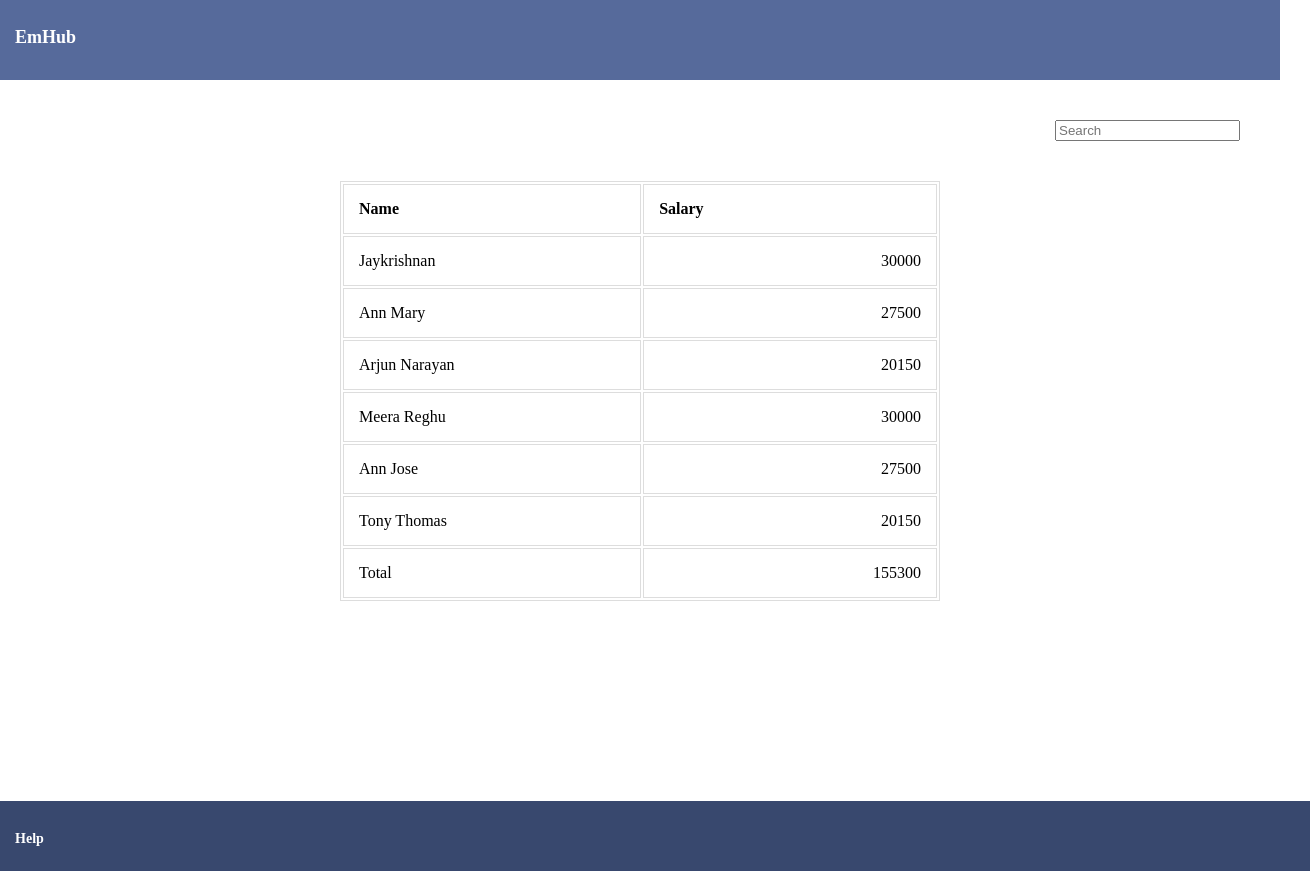
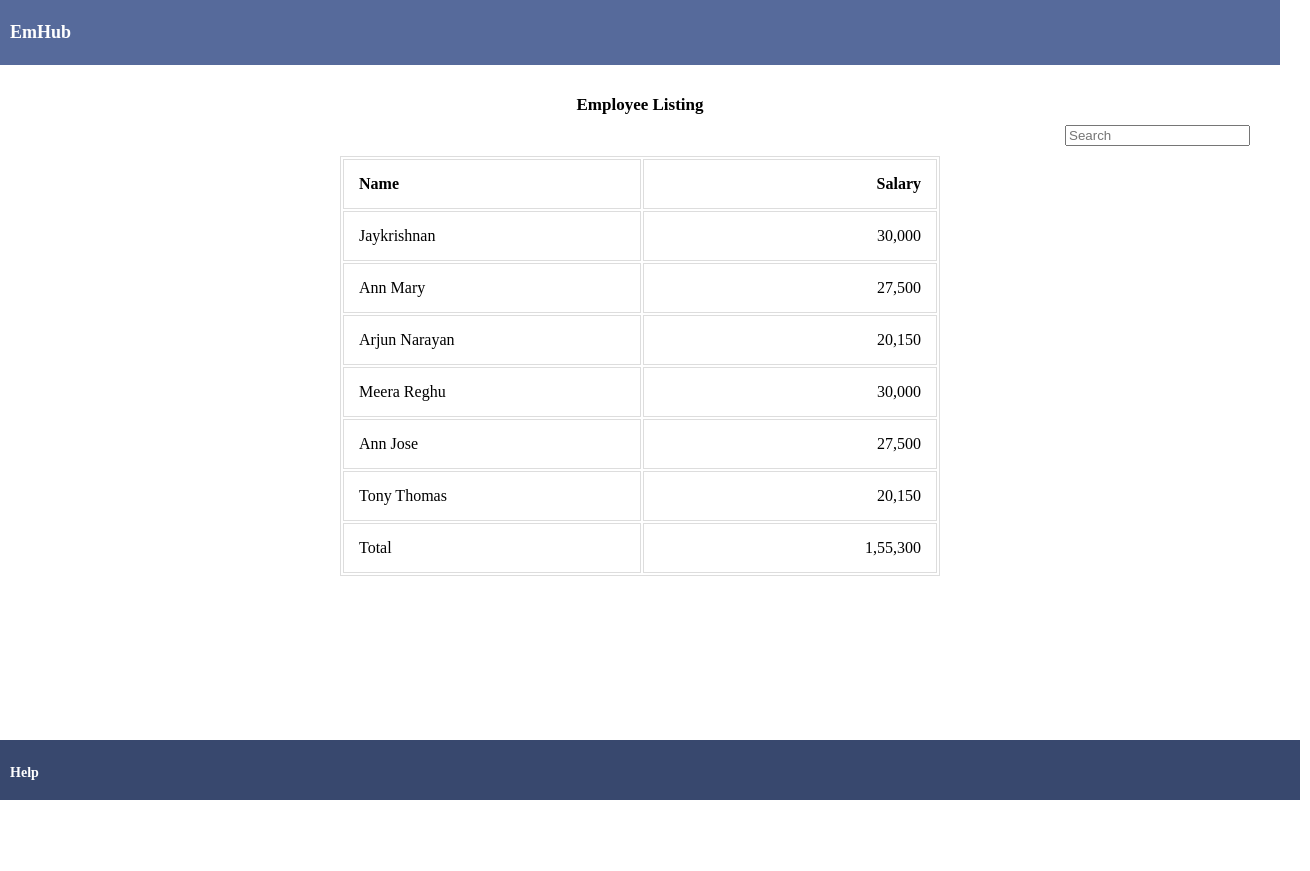
Before and after one commit to annluke/Employee-listing, a plain HTML site: page index.html in a window 1280 px wide. Shown: the whole page, 1310 px wide, since content can reach past the window. After the commit the page ends 800 px from the top, so only its background shows below. Drawn offline with Linux system fonts and the light colour scheme.

Commit message:
edited files

```diff
--- a/index.html
+++ b/index.html
@@ -5,16 +5,17 @@
         <link rel="stylesheet" href="style.css">
         <script src="scriptl.js"></script>
 	</head>
-	<body id="main-body" onload=GenerateTable()>
+	<body id="main-body" onload=generateTable()>
 		<header>
 			<h1 id="page-heading">EmHub</h1>
 		</header>
 		<section id="main-container">
+			<h2 id="container-heading">Employee Listing</h2>
 			<div id="form-group">
     			<input type="text" id="search-id" placeholder="Search" onkeyup="filter()" autocomplete="off">
 			</div>
 			<div id="table-container">
-				<table id="displayTable"></table>
+				<table id="display-table"></table>
 			</div>
 		</section>
 		<footer>
--- a/scriptl.js
+++ b/scriptl.js
@@ -1,35 +1,35 @@
 var employee = [
 	{
 	 "Name": "Jaykrishnan",
-	 "Salary": 30000
+	 "Salary": "30,000"
 	},
 	{
 	 "Name": "Ann Mary",
-	 "Salary": 27500
+	 "Salary": "27,500"
 	},
 	{
 	 "Name": "Arjun Narayan",
-	 "Salary": 20150
+	 "Salary": "20,150"
 	},
 	{
 	 "Name": "Meera Reghu",
-	 "Salary": 30000
+	 "Salary": "30,000"
 	},
 	{
 	 "Name": "Ann Jose",
-	 "Salary": 27500
+	 "Salary": "27,500"
 	},
 	{
 	 "Name": "Tony Thomas",
-	 "Salary": 20150
+	 "Salary": "20,150"
 	},
 	{
 	 "Name": "Total",
-	 "Salary": 0
+	 "Salary": "0"
 	}
 ];
 
-var col = [], i, j, salaryTotal = 0;
+var col = [], i, j, salaryValue, salaryTotal = 0;
 
 function setCol () {
   var key;
@@ -42,15 +42,15 @@ function setCol () {
   }
 }
 
-function GenerateTable() {
+function generateTable () {
   var table, tr, th, tabCell, dvTable, row;
- 	setCol();
 
-  //Create table
+  setCol();
   table = document.createElement("table");
 
   //Add header rows
   tr = table.insertRow(-1);
+  tr.setAttribute("id","headrow");
   for (i = 0; i < col.length; i++) {
     th = document.createElement("th");
     th.innerHTML = col[i];
@@ -65,24 +65,29 @@ function GenerateTable() {
       tabCell = tr.insertCell(-1);
       tabCell.innerHTML = employee[i][col[j]];
       if (i != employee.length-1 && col[j] == "Salary") {
-        salaryTotal += employee[i][col[j]];
+        salaryValue = employee[i][col[j]].replace(/\,/g,'');  //remove comma from salary string
+        salaryTotal += Number(salaryValue);
       }
       if (i == employee.length-1 && col[j] == "Salary") {
-        tabCell.innerHTML = salaryTotal;
+        tabCell.innerHTML = salaryTotal.toLocaleString('hi-IN');  //convert to hindi-india language code
       }
     }
   }
-  dvTable = document.getElementById("displayTable");
+
+  dvTable = document.getElementById("display-table");
   dvTable.innerHTML = "";
   dvTable.appendChild(table);
+  row = document.getElementById("headrow");
+  alignSalaryCol(row);
   for (var i = 0; i < employee.length; i++) {
     row = document.getElementById("row" + i);
-    row.cells[1].style.textAlign = 'right';
-  };
+    alignSalaryCol(row);
+  }
 }
 
 function filter () {
   var searchString, checkString, row, cell, rowCount = 0;
+
   searchString = new RegExp(document.getElementById("search-id").value,"i");
   salaryTotal = 0;
   for (i = 0; i < employee.length-1; i++) {
@@ -93,9 +98,10 @@ function filter () {
     }
     else {
       row.style.display = 'table-row';
-      row.cells[1].style.textAlign = 'right';
+      alignSalaryCol(row);
       rowCount ++;
-      salaryTotal += employee[i][col[1]];
+      salaryValue = employee[i][col[1]].replace(/\,/g,'');  //remove comma from salary string
+      salaryTotal += Number(salaryValue);
     }
   }
   row = document.getElementById("row" + i);
@@ -105,8 +111,12 @@ function filter () {
   }
   else {
     row.cells[0].innerHTML = "Total";
-    row.cells[1].innerHTML = salaryTotal;
+    row.cells[1].innerHTML = salaryTotal.toLocaleString('hi-IN'); //convert to hindi-india language code
   }
   row.style.display = 'table-row';
-  row.cells[1].style.textAlign = 'right';
+  alignSalaryCol(row);
 }
+
+function alignSalaryCol (rows) {
+  rows.cells[1].style.textAlign = 'right';
+}
--- a/style.css
+++ b/style.css
@@ -1,15 +1,15 @@
 body{
   margin: 0;
+  min-height: 100%;
 }
 header {
 	background-color: #566A9B;
   color: #fff;
-    padding: 15px;
-    height: 50px;
+  padding: 10px;
+  height: 45px;
 }
 #page-heading {
 	font-size: 18px;
-	color: #fff;
 }
 footer {
 	background-color: #38486E;
@@ -17,15 +17,19 @@ footer {
   height: 40px;
   width: 100%;
   font-size: 12px;
-    padding: 15px;
+  padding: 10px;
+  position: fixed;
+  bottom: 0;
+  left: 0;
 }
 #main-container {
   height: 90%;
 }
-#main-container::after {
-    content: "";
-    display: block;
-    height: 100px;
+#container-heading {
+  font-size: 17px;
+  text-align: center;
+  margin-top: 30px;
+  margin-bottom: 0;
 }
 #table-container {
 	margin: 0 auto;
@@ -37,17 +41,17 @@ footer {
   display: block;
   height: 100px;
  }
-#displayTable {
+#display-table {
   border-collapse: collapse;
   border: 1px solid #ddd;
   text-align: left;
 }
-#displayTable th, td {
+#display-table th, td {
   padding: 15px;
   border: 1px solid #ddd;
   width: 300px;
 }
 #form-group {
 	float: right;
-	margin: 40px;
+	margin: 10px 30px;
 }
```
Lines whose indentation alone changed are shown as unchanged.
